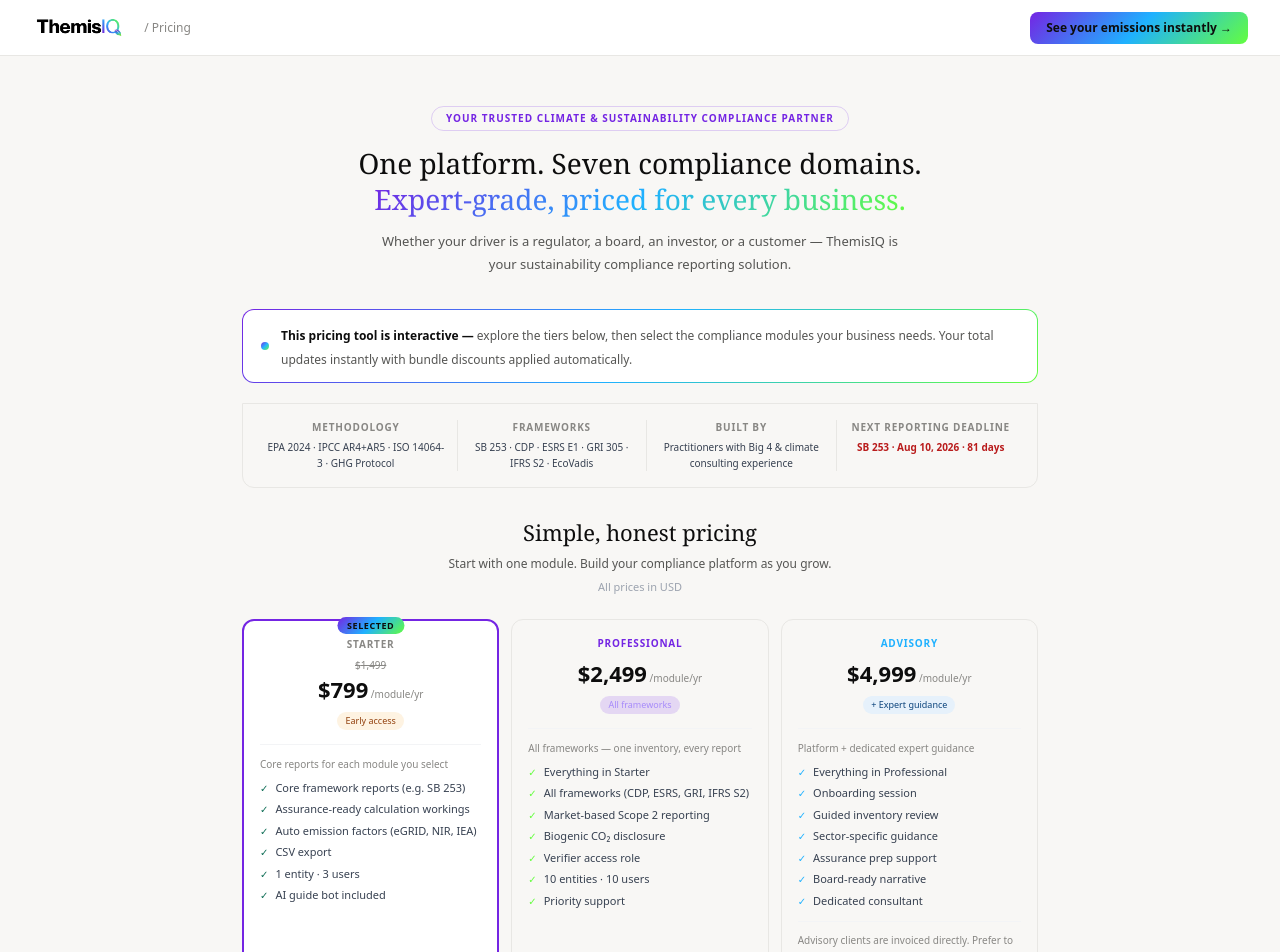
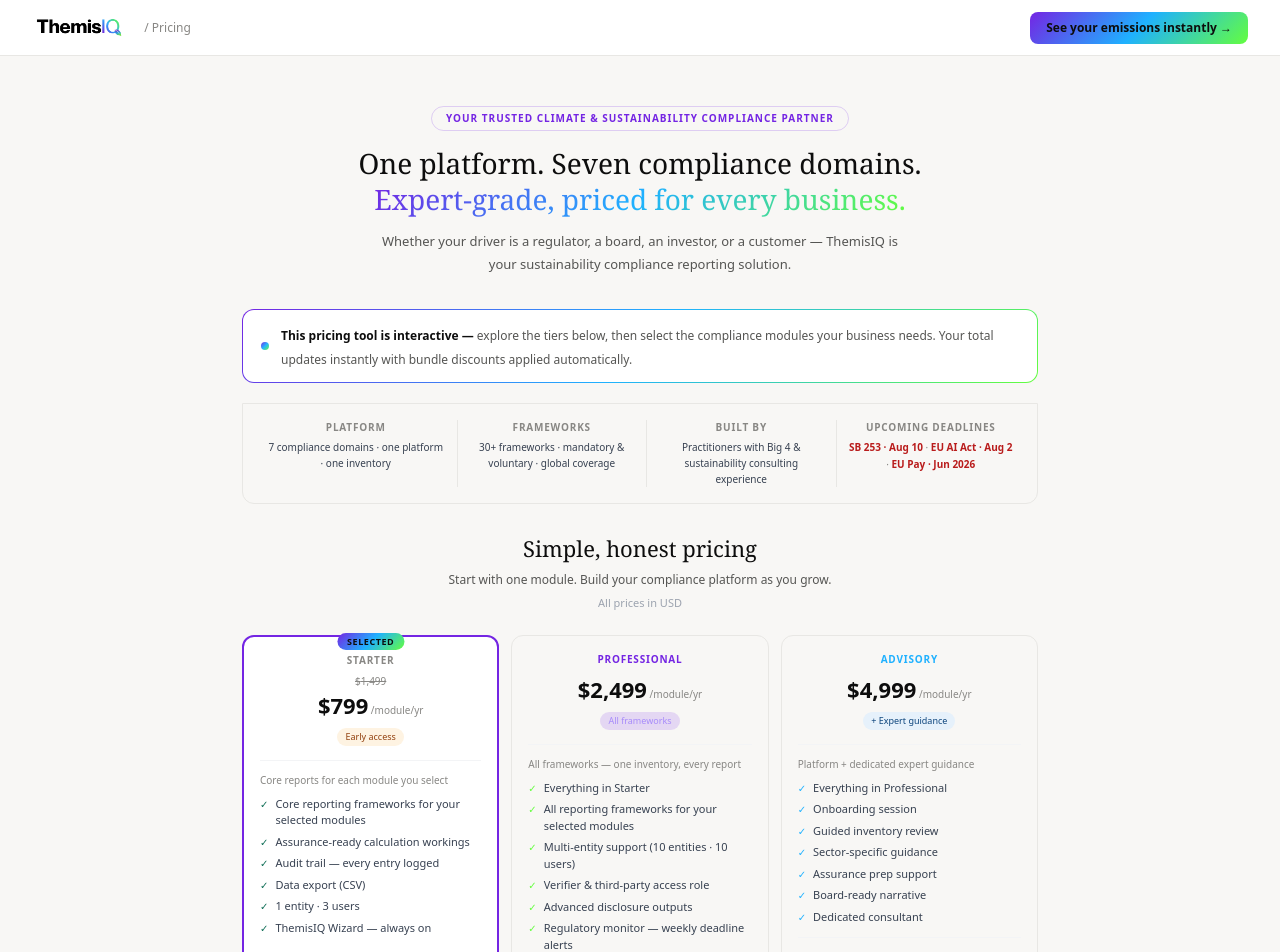
Before and after one commit to themisiqco/themisiq, a Next.js app: page /pricing in a window 1280 px wide. Shown: the top 952 px of the page. Built offline with nearby package versions, Linux system fonts and the light colour scheme.

Commit message:
feat: platform-wide credibility bar, generic tier bullets, ThemisIQ Wizard

```diff
--- a/app/pricing/page.tsx
+++ b/app/pricing/page.tsx
@@ -32,12 +32,12 @@
     title: 'Starter',
     sub: 'Core reports for each module you select',
     features: [
-      'Core framework reports (e.g. SB 253)',
+      'Core reporting frameworks for your selected modules',
       'Assurance-ready calculation workings',
-      'Auto emission factors (eGRID, NIR, IEA)',
-      'CSV export',
+      'Audit trail — every entry logged',
+      'Data export (CSV)',
       '1 entity · 3 users',
-      'AI guide bot included',
+      'ThemisIQ Wizard — always on',
     ],
   },
   professional: {
@@ -45,11 +45,11 @@
     sub: 'All frameworks — one inventory, every report',
     features: [
       'Everything in Starter',
-      'All frameworks (CDP, ESRS, GRI, IFRS S2)',
-      'Market-based Scope 2 reporting',
-      'Biogenic CO₂ disclosure',
-      'Verifier access role',
-      '10 entities · 10 users',
+      'All reporting frameworks for your selected modules',
+      'Multi-entity support (10 entities · 10 users)',
+      'Verifier & third-party access role',
+      'Advanced disclosure outputs',
+      'Regulatory monitor — weekly deadline alerts',
       'Priority support',
     ],
   },
@@ -427,17 +427,28 @@
 
         {/* Credibility bar */}
         <div style={s.credBar}>
-          {[
-            { label: 'Methodology', val: 'EPA 2024 · IPCC AR4+AR5 · ISO 14064-3 · GHG Protocol' },
-            { label: 'Frameworks', val: 'SB 253 · CDP · ESRS E1 · GRI 305 · IFRS S2 · EcoVadis' },
-            { label: 'Built by', val: 'Practitioners with Big 4 & climate consulting experience' },
-            { label: 'Next Reporting Deadline', val: `SB 253 · Aug 10, 2026 · ${daysLeft} days`, red: true },
-          ].map((item, i) => (
-            <div key={i} style={{ ...s.credItem, ...(i > 0 ? { borderLeft: '1px solid #e8e7e4', paddingLeft: 12 } : {}) }}>
-              <div style={s.credLabel}>{item.label}</div>
-              <div style={{ ...s.credVal, ...((item as any).red ? { color: '#B91C1C', fontWeight: 600 } : {}) }}>{item.val}</div>
+          <div style={s.credItem}>
+            <div style={s.credLabel}>Platform</div>
+            <div style={s.credVal}>7 compliance domains · one platform · one inventory</div>
+          </div>
+          <div style={{ ...s.credItem, borderLeft: '1px solid #e8e7e4', paddingLeft: 12 }}>
+            <div style={s.credLabel}>Frameworks</div>
+            <div style={s.credVal}>30+ frameworks · mandatory & voluntary · global coverage</div>
+          </div>
+          <div style={{ ...s.credItem, borderLeft: '1px solid #e8e7e4', paddingLeft: 12 }}>
+            <div style={s.credLabel}>Built by</div>
+            <div style={s.credVal}>Practitioners with Big 4 & sustainability consulting experience</div>
+          </div>
+          <div style={{ ...s.credItem, borderLeft: '1px solid #e8e7e4', paddingLeft: 12 }}>
+            <div style={s.credLabel}>Upcoming Deadlines</div>
+            <div style={{ fontSize: 10, lineHeight: 1.7 }}>
+              <span style={{ color: '#B91C1C', fontWeight: 600 }}>SB 253 · Aug 10</span>
+              <span style={{ color: '#888784' }}> · </span>
+              <span style={{ color: '#B91C1C', fontWeight: 600 }}>EU AI Act · Aug 2</span>
+              <span style={{ color: '#888784' }}> · </span>
+              <span style={{ color: '#B91C1C', fontWeight: 600 }}>EU Pay · Jun 2026</span>
             </div>
-          ))}
+          </div>
         </div>
 
         {/* Section title */}
@@ -539,7 +550,9 @@
                 </div>
                 <div>
                   <div style={{ display: 'flex', alignItems: 'center', gap: 6, marginBottom: 3, flexWrap: 'wrap' }}>
-                    <span style={{ fontSize: 13, fontWeight: 600, color: '#0d0d0d' }}>{mod.name}</span>
+                    <Link href={mod.cta.href} style={{ fontSize: 13, fontWeight: 600, color: '#0d0d0d', textDecoration: 'none' }} onClick={e => e.stopPropagation()}>
+                      {mod.name} ↗
+                    </Link>
                     {mod.tags.map(t => (
                       <span key={t.label} style={tag(t.label, t.color)}>{t.label}</span>
                     ))}
```
